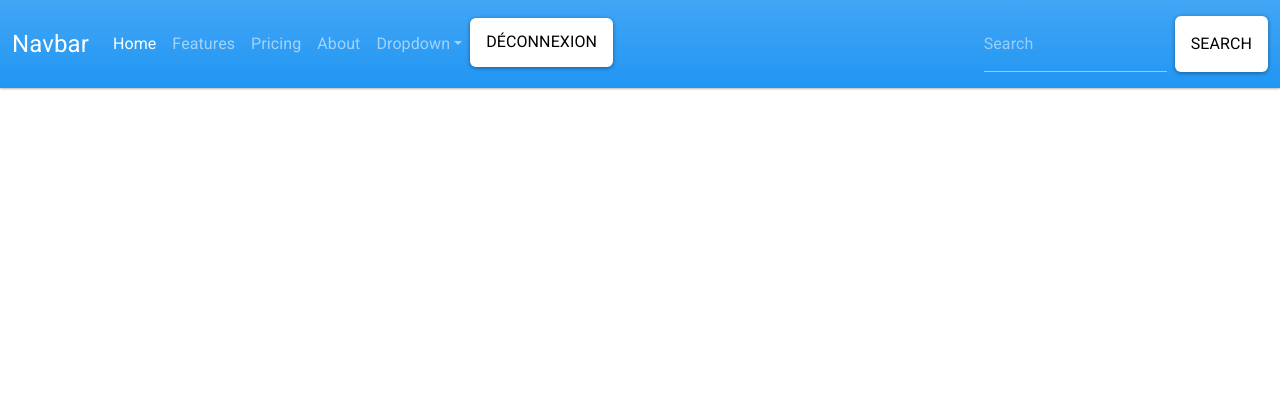
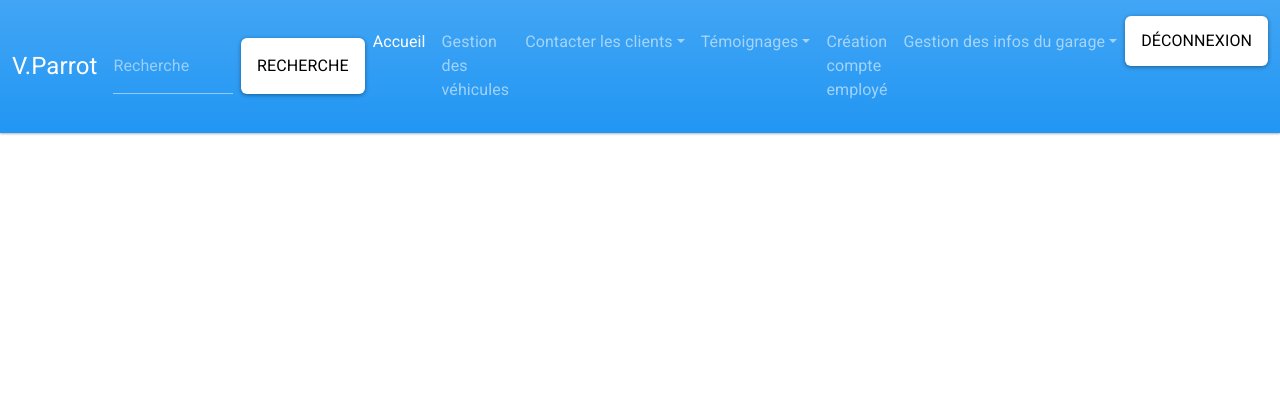
Before and after one commit to Nad82/studigarageback2, a Symfony app: template templates/base.html.twig in a window 1280 px wide. Shown: the top 420 px of the page. Run offline with Twig, Linux system fonts and the light colour scheme; the template is opened without the code that fills it, so the values that code supplies are empty; some libraries are stand-ins or nearby versions.

Commit message:
Comptes employes & admin added

```diff
--- a/templates/partials/header.html.twig
+++ b/templates/partials/header.html.twig
@@ -1,42 +1,51 @@
 <nav class="navbar navbar-expand-lg bg-primary" data-bs-theme="dark">
     <div class="container-fluid">
-                <a class="navbar-brand" href="#">Navbar</a>
+                <a class="navbar-brand" href="{{path('app_home')}}">V.Parrot</a>
                 <button class="navbar-toggler" type="button" data-bs-toggle="collapse" data-bs-target="#navbarColor01" aria-controls="navbarColor01" aria-expanded="false" aria-label="Toggle navigation">
                 <span class="navbar-toggler-icon"></span>
                 </button>
                 <div class="collapse navbar-collapse" id="navbarColor01">
+                    </ul>
+                        <form class="d-flex">
+                        <input class="form-control me-sm-2" type="search" placeholder="Recherche">
+                        <button class="btn btn-secondary my-2 my-sm-0" type="submit">Recherche</button>
+                        </form>
                     <ul class="navbar-nav me-auto">
                         <li class="nav-item">
-                            <a class="nav-link active" href="#">Home
+                            <a class="nav-link active" href="#">Accueil
                             <span class="visually-hidden">(current)</span>
                             </a>
                         </li>
                         <li class="nav-item">
-                            <a class="nav-link" href="#">Features</a>
+                            <a class="nav-link" href="{{path('page_gestion_des_vehicules')}}">Gestion des véhicules</a>
+                        </li>
+                        <li class="nav-item dropdown">
+                            <a class="nav-link dropdown-toggle" data-bs-toggle="dropdown" href="{{path('page_gestion_contact_clients')}}" role="button" aria-haspopup="true" aria-expanded="false">Contacter les clients</a>
+                                <div class="dropdown-menu">
+                                    <a class="dropdown-item" href="{{path('page_contact_client_atelier')}}">Contacter les clients pour l'atelier</a>
+                                    <a class="dropdown-item" href="{{path('page_contact_client_vehicules')}}">Contacter les clients pour les véhicules</a>
+                                </div>
+                        </li>
+                        <li class="nav-item dropdown">
+                            <a class="nav-link dropdown-toggle" data-bs-toggle="dropdown" href="{{path('page_gestion_des_temoignages')}}" role="button" aria-haspopup="true" aria-expanded="false">Témoignages</a>
+                                <div class="dropdown-menu">
+                                    <a class="dropdown-item" href="{{path('page_validation_temoignages_clients')}}">Validation témoignages</a>
+                                    <a class="dropdown-item" href="{{path('page_entree_temoignages_clients')}}">Entrée témoignages clients</a>
+                                </div>
                         </li>
                         <li class="nav-item">
-                            <a class="nav-link" href="#">Pricing</a>
-                        </li>
-                        <li class="nav-item">
-                            <a class="nav-link" href="#">About</a>
+                            <a class="nav-link" href="{{path('page_creation_employes')}}">Création compte employé</a>
                         </li>
                         <li class="nav-item dropdown">
-                            <a class="nav-link dropdown-toggle" data-bs-toggle="dropdown" href="#" role="button" aria-haspopup="true" aria-expanded="false">Dropdown</a>
+                            <a class="nav-link dropdown-toggle" data-bs-toggle="dropdown" href="{{path('page_gestion_infos_garage')}}" role="button" aria-haspopup="true" aria-expanded="false">Gestion des infos du garage</a>
                                 <div class="dropdown-menu">
-                                    <a class="dropdown-item" href="#">Action</a>
-                                    <a class="dropdown-item" href="#">Another action</a>
-                                    <a class="dropdown-item" href="#">Something else here</a>
-                                    <div class="dropdown-divider"></div>
-                                    <a class="dropdown-item" href="#">Separated link</a>
+                                    <a class="dropdown-item" href="{{path('page_gestion_horaires_garage')}}">Définition des horaires</a>
+                                    <a class="dropdown-item" href="{{path('page_gestion_services_garage')}}">Entrée des différents services</a>
                                 </div>
                         </li>
                         <li class="nav-item">
                             <a class="btn btn-secondary my-2 my-sm-0" href="#">Déconnexion</a>
-                    </ul>
-                        <form class="d-flex">
-                        <input class="form-control me-sm-2" type="search" placeholder="Search">
-                        <button class="btn btn-secondary my-2 my-sm-0" type="submit">Search</button>
-                        </form>
+
                 </div>
     </div>
 </nav>
```
Also changed, not shown: config/routes.yaml (+24 -0 lines), src/Controller/PagesController.php (added, +109 -0 lines), templates/pages/index.html.twig (added, +20 -0 lines).
